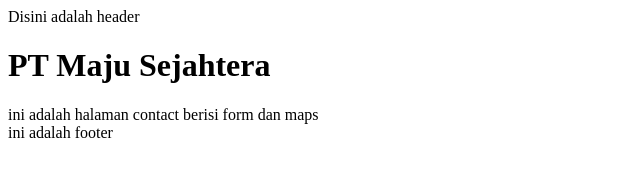
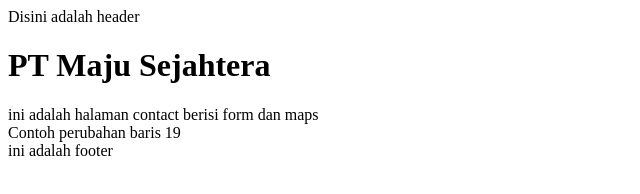
Before and after one commit to dicky1403/CompanyProfile, a plain HTML site: page contact-us.html in a window 1280 px wide. Shown: the whole page, without its empty margins (0-640 px from the left). Drawn offline with Linux system fonts and the light colour scheme.

Commit message:
Menambah penjelasan contact us

```diff
--- a/contact-us.html
+++ b/contact-us.html
@@ -16,6 +16,8 @@
     <div>ini adalah halaman contact berisi form dan maps
     </div>
 
+    <div>Contoh perubahan baris 19</div>
+
     <footer>ini adalah footer</footer>
 </body>
 
```
